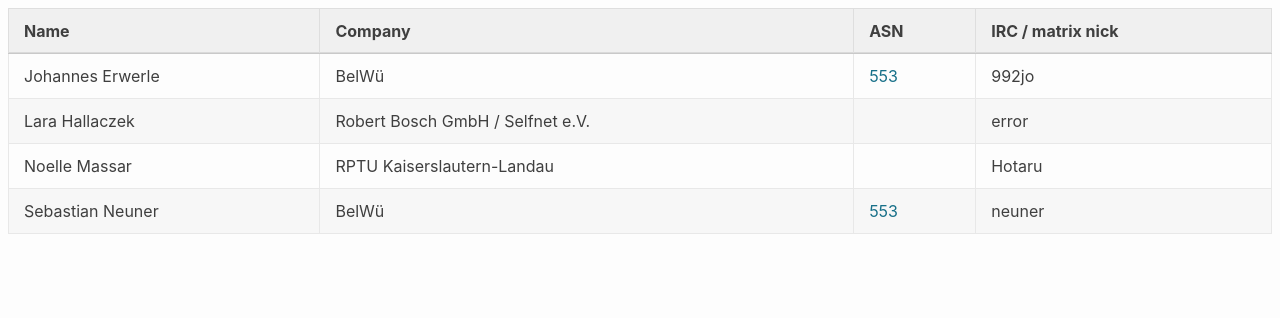
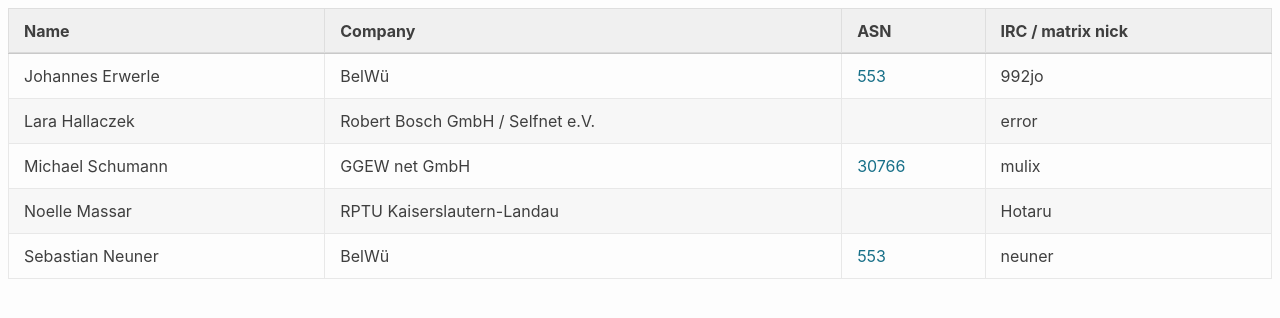
Before and after one commit to denog/pretix-attendeelist, a Jekyll site: the page built from denogmeetup25-06/index.markdown, in a window 1280 px wide. Shown: the top 318 px of the page. Built offline with Jekyll 4.4.1, drawn with Linux system fonts in a browser that asks for light colours.

Commit message:
Latest data: Thu May 22 17:31:40 UTC 2025

```diff
--- a/_data/attendees_denogmeetup25-06.json
+++ b/_data/attendees_denogmeetup25-06.json
@@ -12,6 +12,12 @@
     "asn": null
   },
   {
+    "name": "Michael Schumann",
+    "company": "GGEW net GmbH",
+    "irc": "mulix",
+    "asn": "30766"
+  },
+  {
     "name": "Noelle Massar",
     "company": "RPTU Kaiserslautern-Landau",
     "irc": "Hotaru",
```
